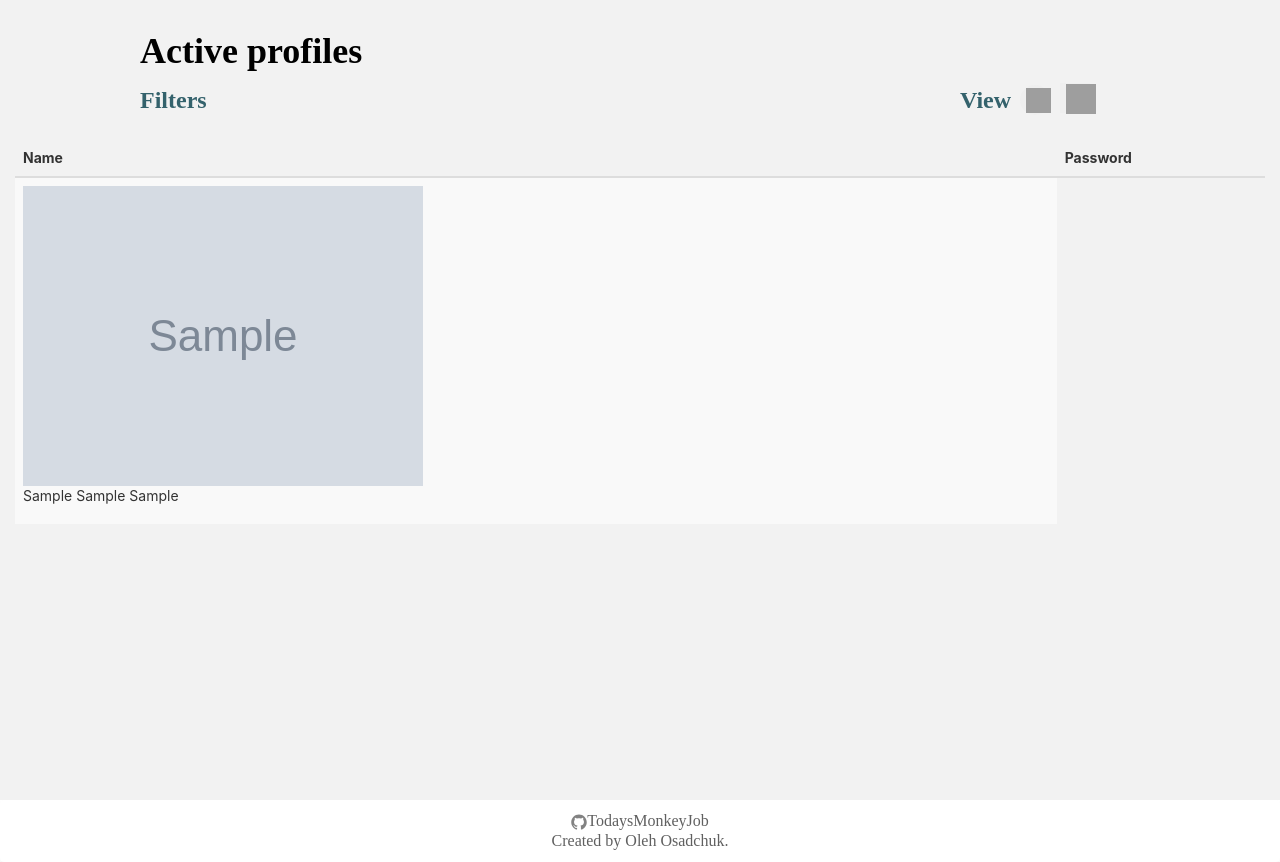
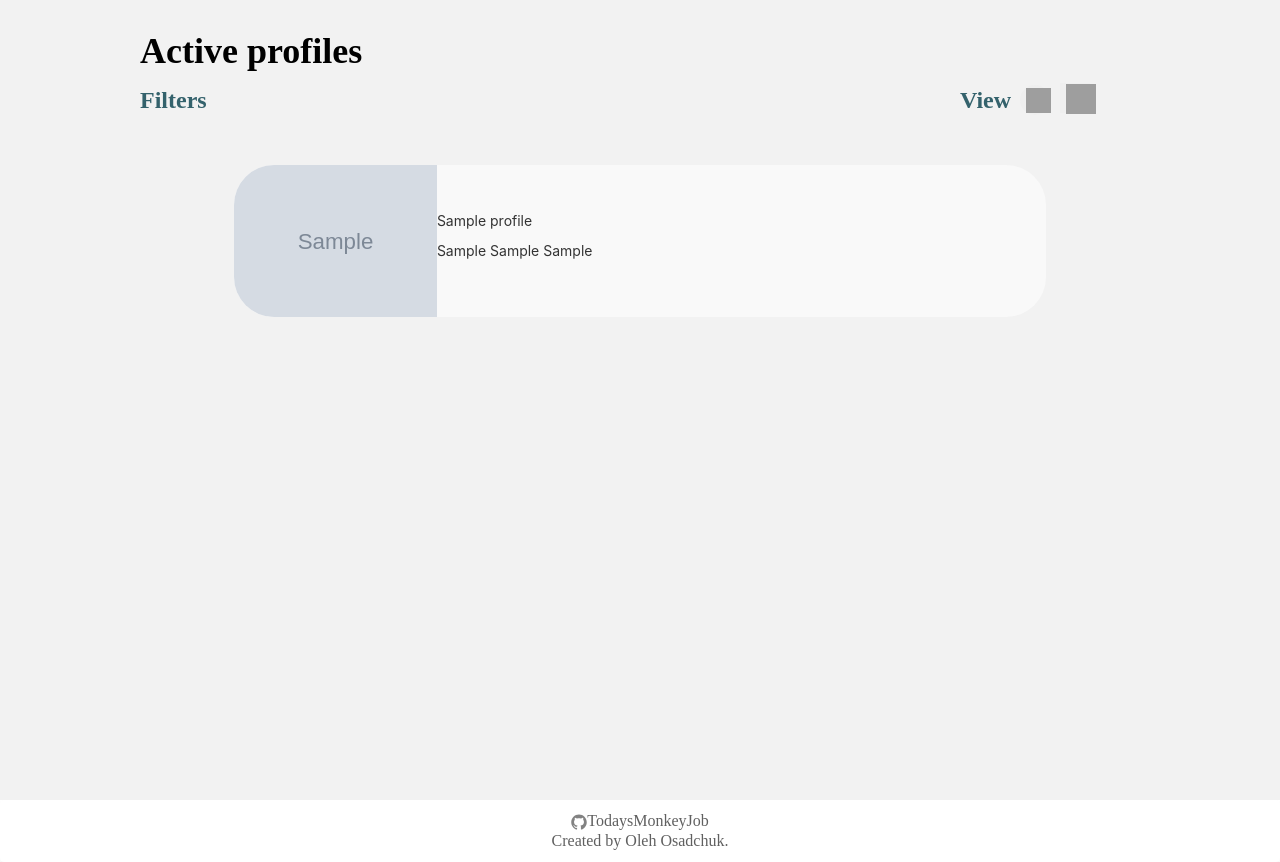
Before and after one commit to TodaysMonkeyJob/InstaPlanner, a Flask app: page /profile/ in a window 1280 px wide. Shown: the part 60-922 px from the top of the page. Run offline with Flask 2, Linux system fonts and the light colour scheme; a user stored in the database is signed in; tables that the repository leaves empty hold one stand-in row (values such as "Sample post"); grey boxes marked "Sample" are stand-in pictures; some libraries are stand-ins or nearby versions; grey boxes are pictures that could not be loaded.

Commit message:
list view realization

```diff
--- a/app/main/profile/templates/profile_list.html
+++ b/app/main/profile/templates/profile_list.html
@@ -33,6 +33,51 @@ a.add-profile{
     color: #FFFFFF;
 }
 
+table.table-for-profile{
+    width:65%;
+
+}
+
+td.image-setter{
+    width: 25%;
+    border-radius: 40px 0px 0px 40px;
+
+}
+
+td.text-setter{
+border-radius: 0px 40px 40px 0px;
+}
+
+img.profile-border{
+border-radius: 40px 0px 0px 40px;
+}
+
+.table-scroll {
+  top: 150px;
+  margin-left: auto;
+  margin-right: auto;
+  position: relative;
+  z-index: 1;
+  margin: auto;
+  overflow: auto;
+  height: 75%;
+
+}
+
+.table-scroll table {
+  width:65%;
+  margin: auto;
+  border-collapse: separate;
+  border-spacing: 0 15px;
+
+}
+
+div.bottom{
+    position: absolute;
+    left:calc(50% - 85px);
+    bottom: -50px;
+}
+
 
 </style>
 {%- if current_user.is_authenticated -%}
@@ -65,31 +110,33 @@ a.add-profile{
 {%- endif -%}
 
 {% if profiles|length >= 1 %}
-<br><br><br><br><br><br><br>
-
-    <table class="table table-striped table-hover">
-        <thead>
-        <tr>
-            <th class="hidden-xs">Name</th>
-            <th class="hidden-xs">Password</th>
-        </tr>
-        </thead>
+<div id="table-scroll" class="table-scroll">
+    <table class="table-striped">
         <tbody>
         {%- for profile in profiles -%}
-        <tr class="animated fadeIn delay-{{ loop.index0 }}">
-            <td>
-                <img src="../{{ profile.avatars }}">
+        <tr class="animated fadeIn delay-{{ loop.index }}">
+            <td class="image-setter">
+                <img class="profile-border" src="../{{ profile.avatars }}" width="100%">
+            </td>
+            <td class="text-setter">
+                <p>{{ profile.name }}</p>
                 <p>{{ profile.post }}
                 {{ profile.follower }}
                 {{ profile.following }}</p>
             </td>
-        </tr>
+            <div></div>
+        </tr><tr></tr>
+
         {%- endfor -%}
         </tbody>
     </table>
+</div>
+
+<div class="bottom">
 {% if pagination and pagination.pages > 1 %}
 <div class="container-fluid text-center">
     {{ render_pagination(pagination) }}
+</div>
 </div>
 {%- endif -%}
 
```
